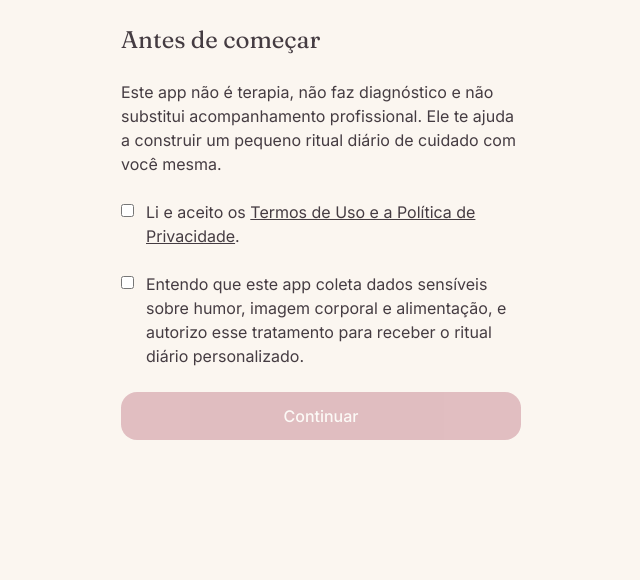
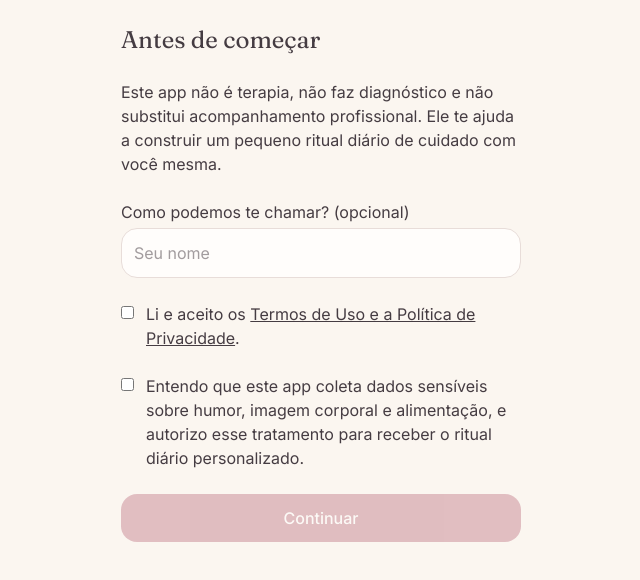
Before and after one commit to luisf66452/mulheres, a Next.js app: page /onboarding in a window 1280 px wide. Shown: the top 580 px of the page, without its empty margins (319-959 px from the left). Built offline with nearby package versions, Linux system fonts and the light colour scheme.

Commit message:
feat: capturar nome opcional no onboarding

```diff
--- a/src/app/onboarding/actions.ts
+++ b/src/app/onboarding/actions.ts
@@ -2,8 +2,9 @@
 
 import { redirect } from 'next/navigation';
 import { createSupabaseServerClient } from '@/lib/supabase/server';
+import { normalizarNome } from '@/lib/perfil/nome';
 
-export async function registrarConsentimento(): Promise<{ erro?: string }> {
+export async function registrarConsentimento(nomeBruto?: string): Promise<{ erro?: string }> {
   const supabase = await createSupabaseServerClient();
   const {
     data: { user },
@@ -15,7 +16,10 @@ export async function registrarConsentimento(): Promise<{ erro?: string }> {
 
   const { error } = await supabase
     .from('perfis')
-    .update({ consentimento_dados_sensiveis_em: new Date().toISOString() })
+    .update({
+      consentimento_dados_sensiveis_em: new Date().toISOString(),
+      nome: normalizarNome(nomeBruto ?? ''),
+    })
     .eq('id', user.id);
 
   if (error) {
--- a/src/app/onboarding/page.tsx
+++ b/src/app/onboarding/page.tsx
@@ -5,6 +5,7 @@ import { registrarConsentimento } from './actions';
 import Botao from '@/app/components/Botao';
 
 export default function OnboardingPage() {
+  const [nome, setNome] = useState('');
   const [aceitouTermos, setAceitouTermos] = useState(false);
   const [aceitouDadosSensiveis, setAceitouDadosSensiveis] = useState(false);
   const [erro, setErro] = useState<string | null>(null);
@@ -15,7 +16,7 @@ export default function OnboardingPage() {
   function handleContinuar() {
     setErro(null);
     startTransition(async () => {
-      const resultado = await registrarConsentimento();
+      const resultado = await registrarConsentimento(nome);
       if (resultado?.erro) {
         setErro(resultado.erro);
       }
@@ -29,6 +30,17 @@ export default function OnboardingPage() {
         Este app não é terapia, não faz diagnóstico e não substitui acompanhamento profissional.
         Ele te ajuda a construir um pequeno ritual diário de cuidado com você mesma.
       </p>
+
+      <label className="block text-texto">
+        Como podemos te chamar? (opcional)
+        <input
+          type="text"
+          value={nome}
+          onChange={(e) => setNome(e.target.value)}
+          placeholder="Seu nome"
+          className="mt-1 block w-full rounded-2xl border border-borda bg-superficie p-3 text-texto"
+        />
+      </label>
 
       <label className="flex items-start gap-3 text-texto">
         <input
```
